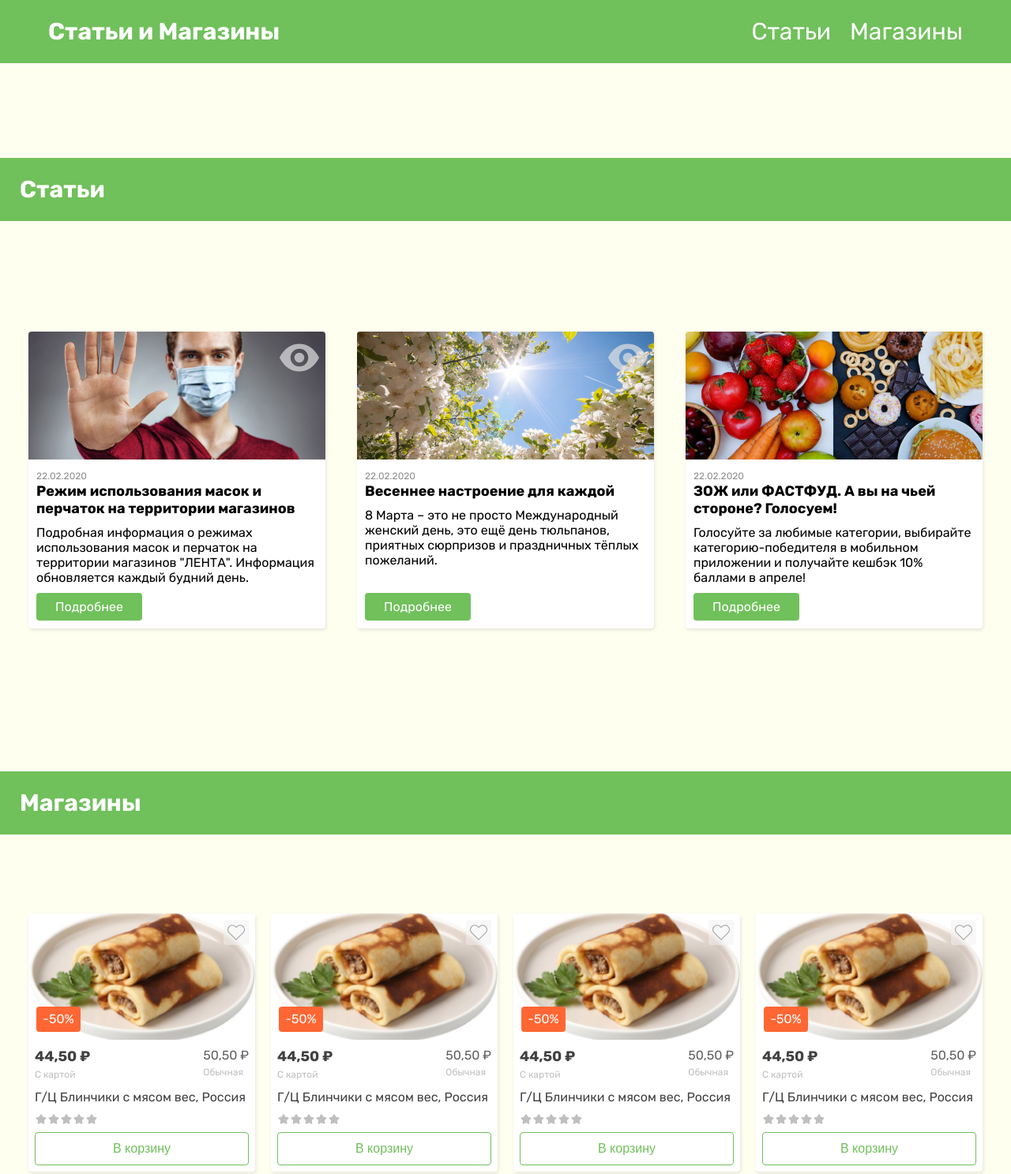
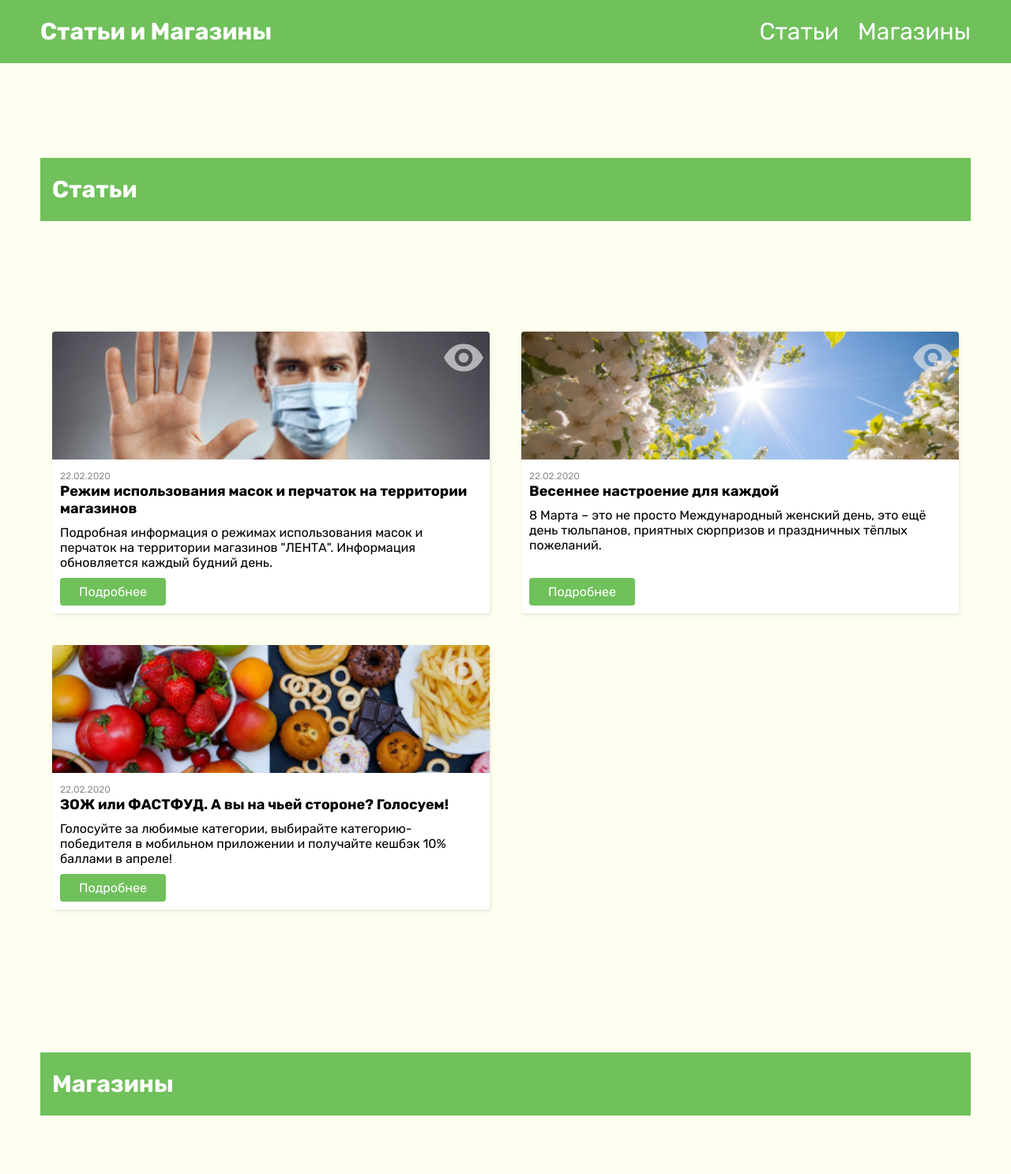
Before and after one commit to Kirill93Alexeev/mixcardarticals, a plain HTML site: page index.html in a window 1280 px wide. Shown: the top 1487 px of the page at 79% size. Drawn offline with Linux system fonts and the light colour scheme.

Commit message:
Add files via upload

```diff
--- a/index.html
+++ b/index.html
@@ -13,7 +13,7 @@
   <body>
     <header class="main-header">
       <div class="container">
-        <div class="header-wrap" >
+        <div class="header-wrap">
           <p class="header-title">Статьи и Магазины</p>
           <nav class="header-nav">
             <a href="#articals" class="header-nav-item">Статьи</a>
@@ -23,9 +23,10 @@
       </div>
     </header>
     <main>
-      <h2 class="articals__title">
-        Статьи
-      </h2>
+
+
+      <div class="container">
+        <h2 class="articals__title">Статьи</h2>
       <section class="articals" id="articals">
         <div class="container">
           <div class="articals__wrap">
@@ -97,7 +98,6 @@
                 <div class="eye-wrap">
                   <svg
                     class="eye-svg"
-
                     xmlns="http://www.w3.org/2000/svg"
                     width="50"
                     height="50"
@@ -128,6 +128,8 @@
         </div>
       </section>
 
+      </div>
+     <div class="container">
   <h2 class="cards-title">Магазины</h2>
       <section class="cards" id="cards">
         <div class="container">
@@ -725,6 +727,8 @@
           </div>
         </div>
       </section>
+     </div>
+
     </main>
   </body>
 </html>
--- a/style/style.css
+++ b/style/style.css
@@ -12,6 +12,7 @@ body {
 .container {
   max-width: 1208px;
   margin: 0 auto;
+  padding: 0 15px;
 }
 
 .main-header {
@@ -33,11 +34,6 @@ body {
   font-weight: bold;
   margin-right: auto;
   color: #ffffff;
-  padding: 5px 0 5px 25px;
-}
-
-.header-nav {
-padding: 0 25px 0 10px;
 }
 
 .header-nav-item {
@@ -78,16 +74,16 @@ padding: 0 25px 0 10px;
 }
 
 .articals__title {
-  top: 0;
+  top: 80px;
   position: sticky;
   overflow: auto;
   width: 100%;
   height: 80px;
   background-color: #70C05B;
   margin-bottom: 40px;
-  z-index: 3;
+  z-index: 2;
   margin-top: 200px;
-   padding-left: 25px;
+   padding-left: 15px;
   display: flex;
   align-items: center;
   color: white;
@@ -173,9 +169,12 @@ time {
 
 /* section cards */
 
+.cards {
+  margin-bottom: 100px;
+}
 .cards-title {
   position: sticky;
-  top: 0;
+  top: 80px;
   overflow: auto;
   width: 100%;
   height: 80px;
@@ -185,7 +184,7 @@ time {
   vertical-align: middle;
   margin-bottom: 100px;
   z-index: 3;
-  padding-left: 25px;
+  padding-left: 15px;
   display: flex;
   align-items: center;
 }
```
Lines whose indentation alone changed are shown as unchanged.
